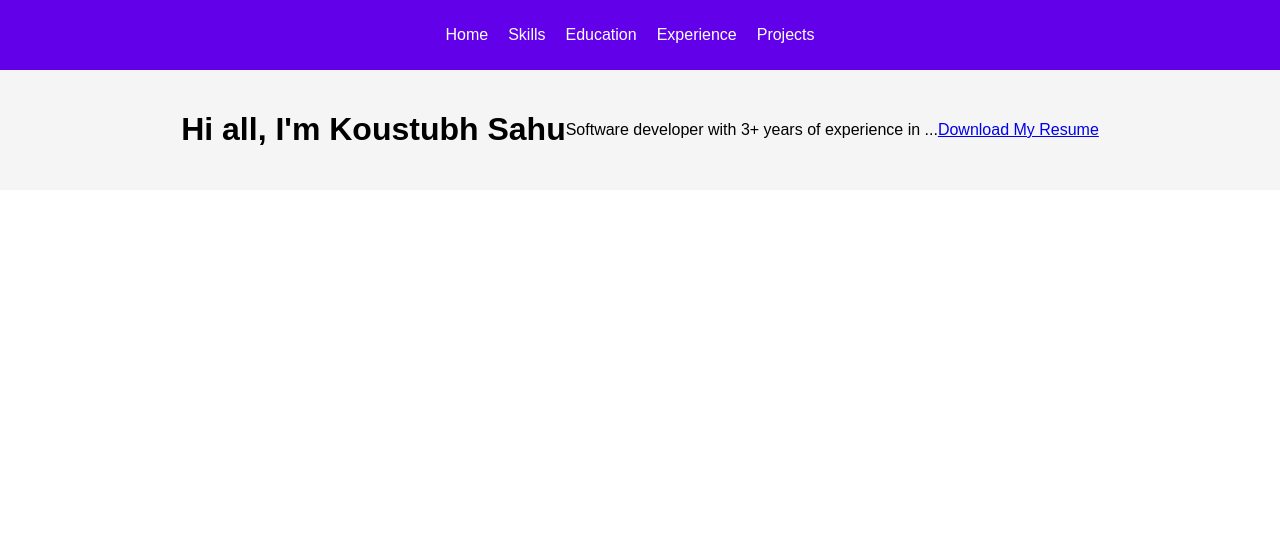
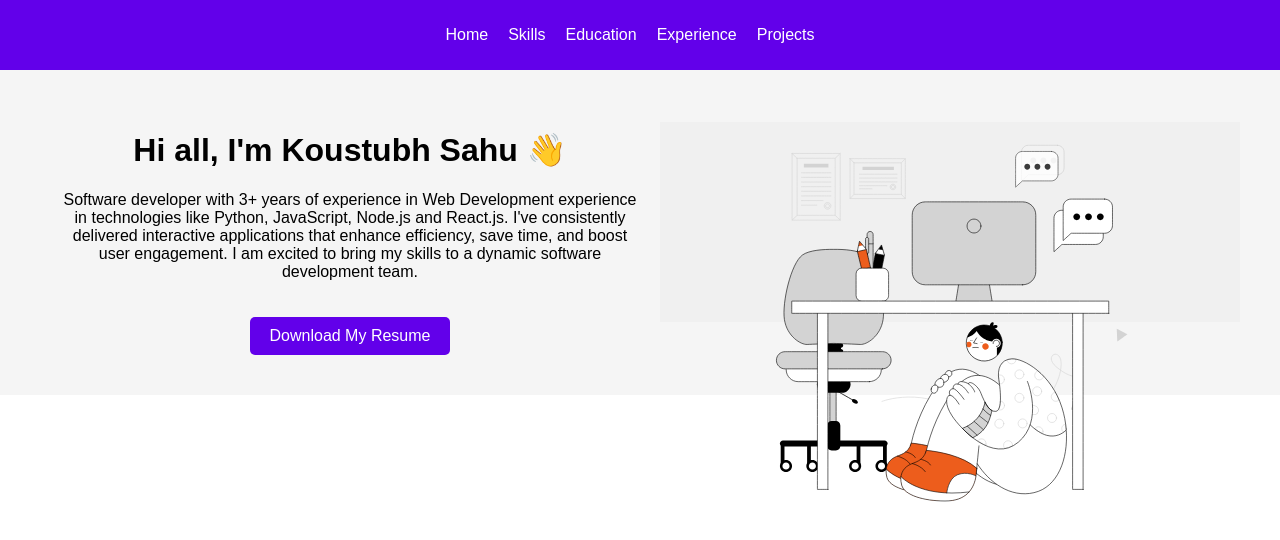
Before and after one commit to KoustubhSahu/koustubhsahu.github.io, a React (Create React App) app: page / in a window 1280 px wide. Shown: the top 540 px of the page. Built offline with nearby package versions, Linux system fonts and the light colour scheme.

Commit message:
link for resume updated

```diff
--- a/src/App.js
+++ b/src/App.js
@@ -26,21 +26,19 @@ function App() {
   );
 }
 
-function Home() {
-  return (
-    <div className="home">
-      <h1>Hi all, I'm Koustubh Sahu</h1>
-      <p>Software developer with 3+ years of experience in ...</p>
-      <a
-        href="https://drive.google.com/uc?export=download&id=10pWSoYCaTUWfeWhIrU7EEk_lkwWNRb-C"
-        className="btn btn-primary"
-        download="KoustubhSahu_Resume"
-      >
-        Download My Resume
-      </a>
+const Home = () => (
+  <div className="home">
+    <div className="home-content">
+      <div className="summary">
+        <h1>Hi all, I'm Koustubh Sahu 👋</h1>
+        <p>Software developer with 3+ years of experience in Web Development experience in technologies like Python, JavaScript, Node.js and React.js. I've consistently delivered interactive applications that enhance efficiency, save time, and boost user engagement. I am excited to bring my skills to a dynamic software development team.</p>
+        <a href="https://drive.google.com/file/d/10pWSoYCaTUWfeWhIrU7EEk_lkwWNRb-C/view?usp=sharing"
+        className="resume-button" download>Download My Resume</a>
+      </div>
+      <Animation />
     </div>
-  );
-}
+  </div>
+);
 
 
 export default App;
```
